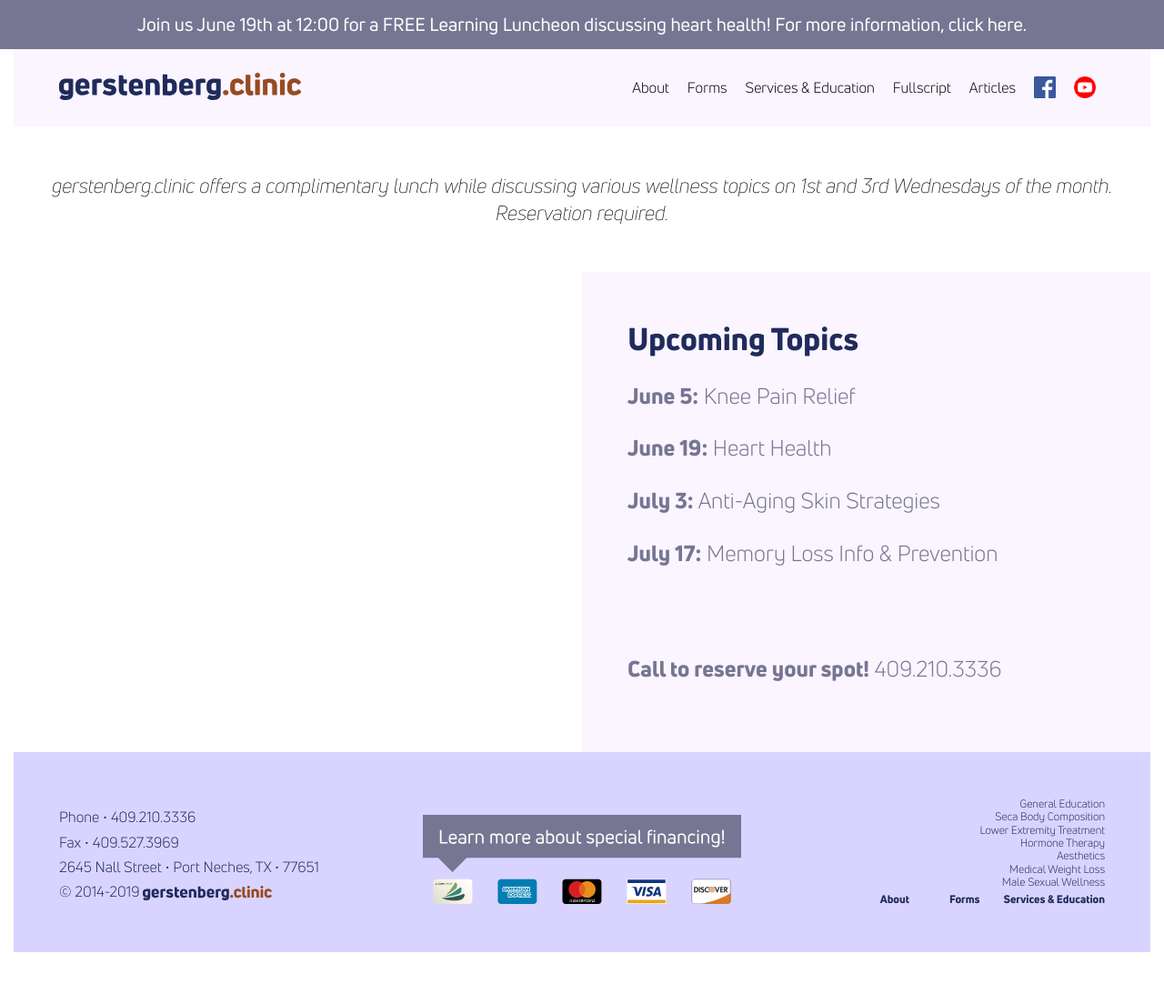
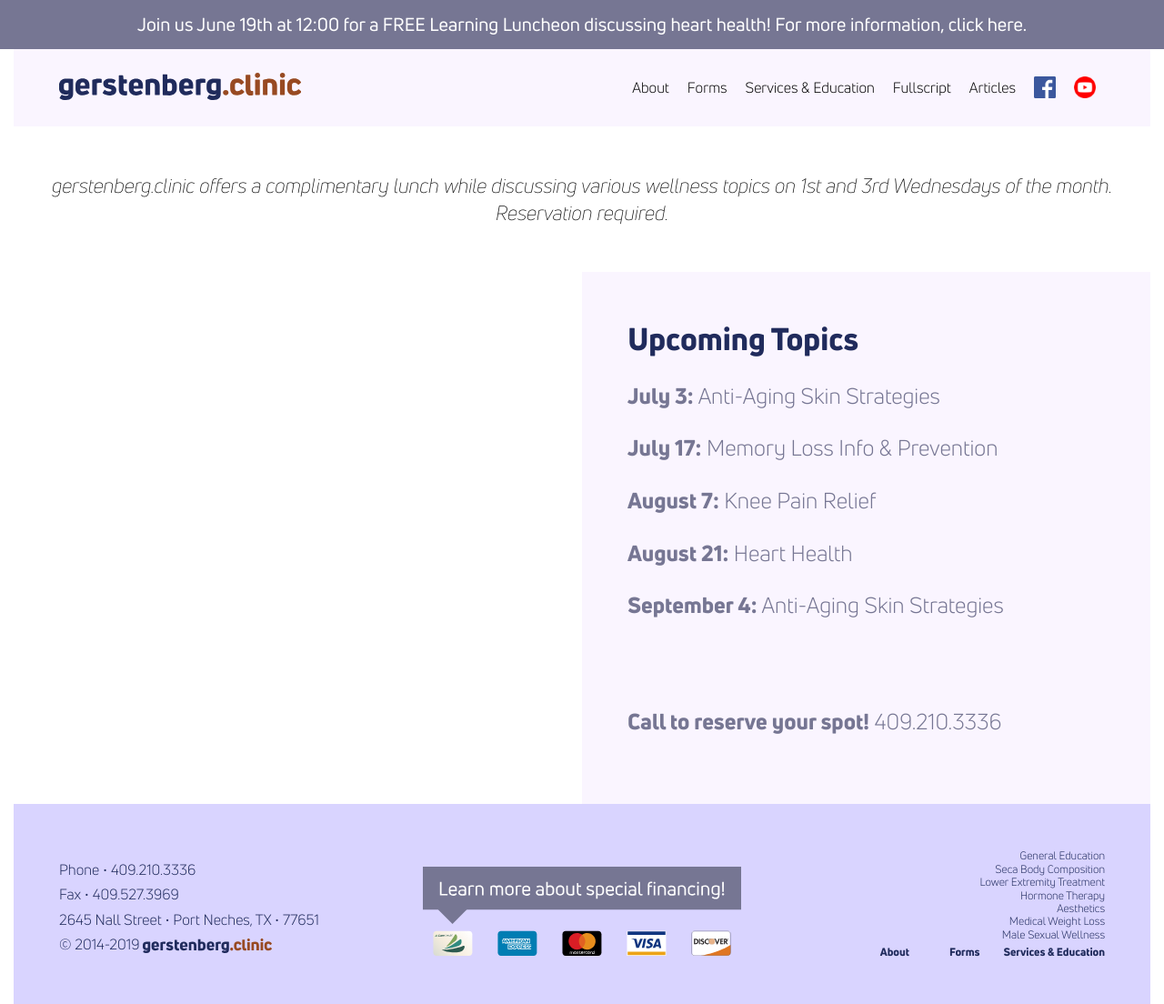
Before and after one commit to theneverwoods/gerstenberg.clinic, a Jekyll site: the page built from luncheon.html, in a window 1280 px wide. Shown: the whole page at 91% size. Built offline with Jekyll 4.4.1, drawn with Linux system fonts in a browser that asks for light colours; before the commit the page ends 1047 px from its top, so only the background shows below that.

Commit message:
Update luncheon.html

```diff
--- a/luncheon.html
+++ b/luncheon.html
@@ -15,10 +15,11 @@ redirect_from: /learningluncheon
 	</div>
 	<div class="half tile light text">
 		<h2>Upcoming Topics</2h>
-		<p><b>June 5:</b> Knee Pain Relief</p>
-		<p><b>June 19:</b> Heart Health</p>
 		<p><b>July 3:</b> Anti-Aging Skin Strategies</p>
 		<p><b>July 17:</b> Memory Loss Info & Prevention</p>
+		<p><b>August 7:</b> Knee Pain Relief</p>
+		<p><b>August 21:</b> Heart Health</p>
+		<p><b>September 4:</b> Anti-Aging Skin Strategies</p>
 		</br>
 		<p><b>Call to reserve your spot!</b> 409.210.3336</p>
 	</div>
```
